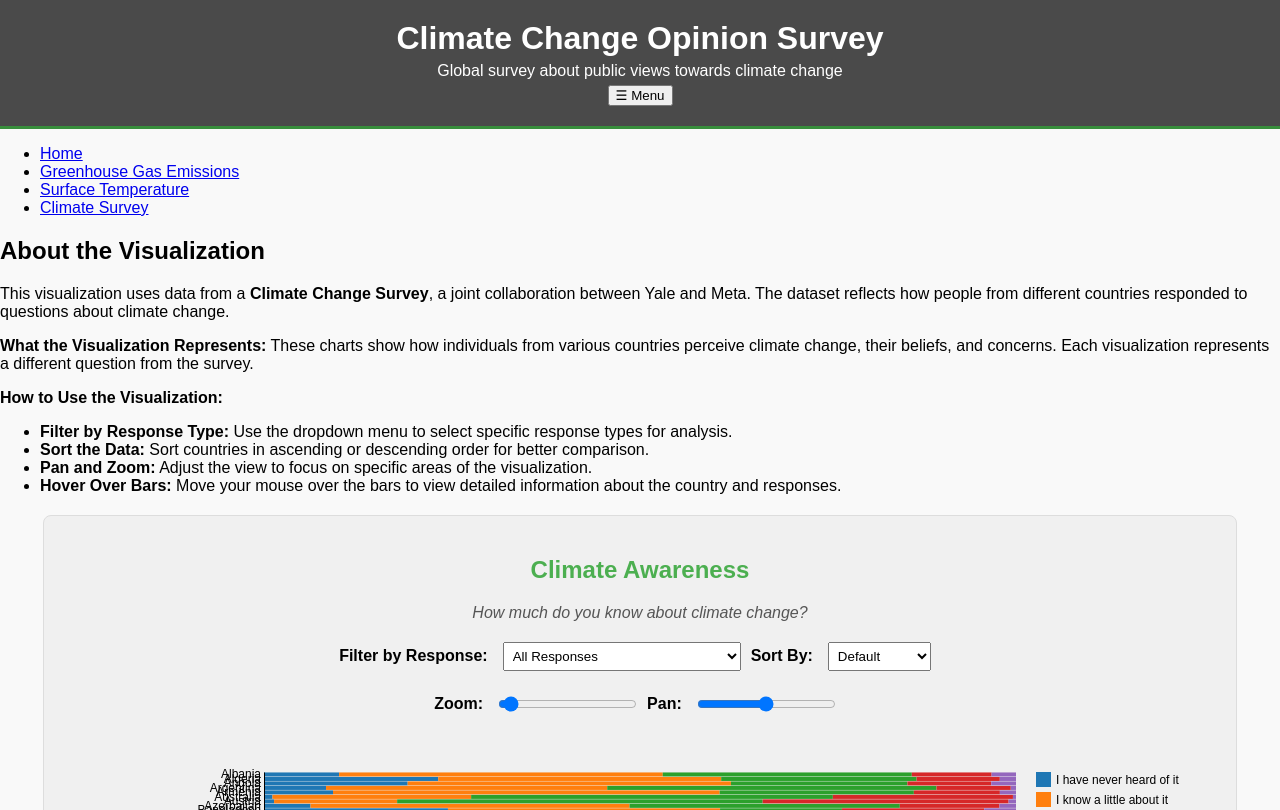
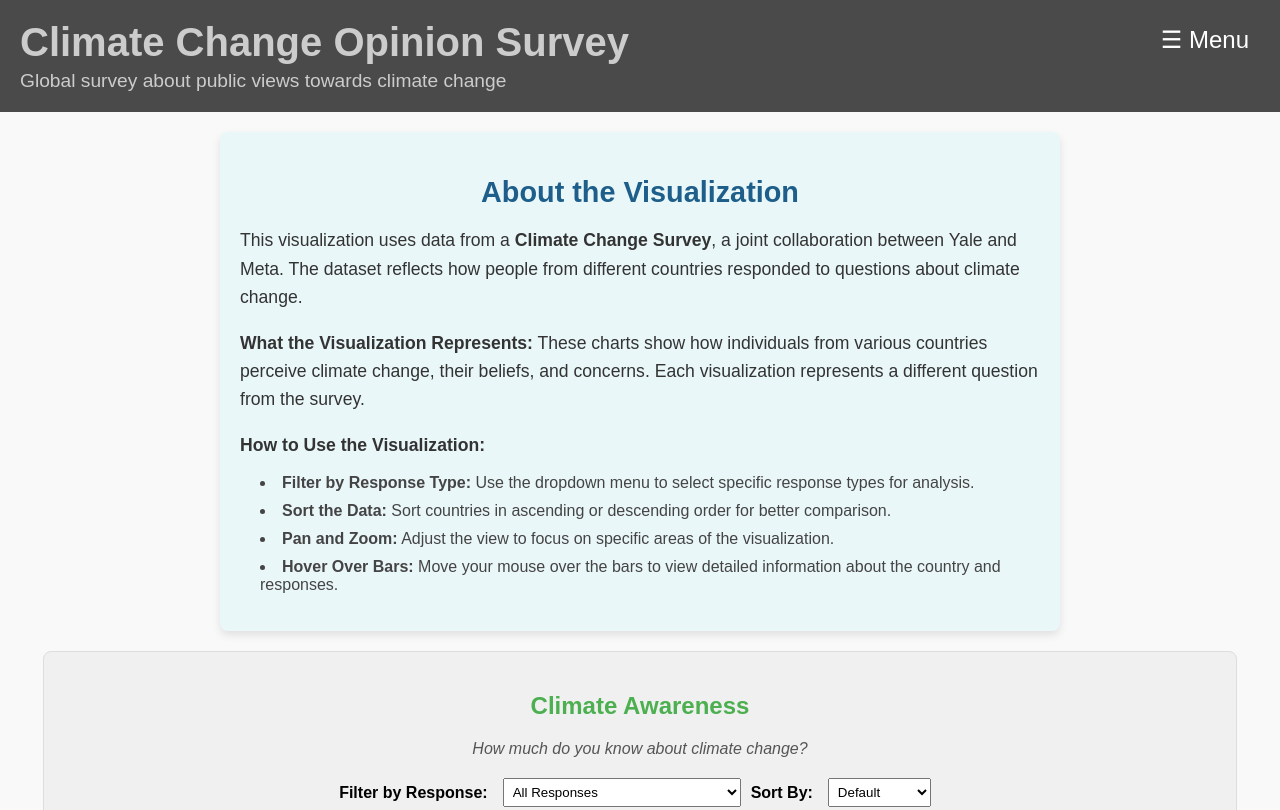
Before and after one commit to FNU93/COS30045-Group-12-Project, a plain HTML site: page project/climate_survey.html in a window 1280 px wide. Shown: the top 810 px of the page. Drawn offline with nearby package versions, Linux system fonts and the light colour scheme.

Commit message:
Add files via upload

```diff
--- /dev/null
+++ b/project/assets/css/style.css
@@ -0,0 +1,191 @@
+/* General Styles */
+body {
+    margin: 0;
+    padding: 0;
+    font-family: Arial, sans-serif;
+    color: #fff;
+    background-color: #000;
+}
+
+
+header {
+    position: relative;
+    width: 100%;
+    padding: 20px;
+    background: rgba(0, 0, 0, 0.7);
+    box-sizing: border-box;
+    z-index: 1000;
+}
+
+header .logo h1 {
+    margin: 0;
+    font-size: 2.5em;
+}
+
+header .logo p {
+    margin: 5px 0 0;
+    font-size: 1.2em;
+}
+
+#drawer-button {
+    position: absolute;
+    top: 25px;
+    right: 25px;
+    font-size: 1.5em;
+    background: none;
+    border: none;
+    color: #fff;
+    cursor: pointer;
+}
+
+#drawer {
+    position: fixed;
+    top: 0;
+    right: -250px;
+    width: 250px;
+    height: 100%;
+    background: #333;
+    overflow-x: hidden;
+    transition: right 0.3s ease;
+    z-index: 9999;
+    display: flex;
+    align-items: center;
+
+}
+
+#drawer ul {
+    list-style-type: none;
+    padding: 0;
+    margin: 0 auto;
+}
+
+#drawer li {
+    border-bottom: 1px solid #444;
+}
+
+#drawer a {
+    display: block;
+    padding: 15px 20px;
+    color: #fff;
+    text-decoration: none;
+    text-align: center;
+}
+
+#drawer a:hover {
+    background: #575757;
+}
+
+/* Main Content */
+main {
+    position: relative;
+    width: 100%;
+    height: calc(100vh - 100px);
+    /* Adjust based on header/footer height */
+    background-image: url('/assets/images/home.jpg');
+    background-size: cover;
+    background-position: center;
+    overflow: hidden;
+}
+
+.content {
+    position: relative;
+    width: 100%;
+    height: 100%;
+}
+
+.overlay {
+    position: absolute;
+    top: 0;
+    left: 0;
+    width: 100%;
+    height: 100%;
+    background-color: rgba(0, 0, 0, 0.5);
+    /* Slight transparency */
+    display: flex;
+    flex-direction: column;
+    align-items: center;
+    justify-content: center;
+    text-align: center;
+    padding: 20px;
+    box-sizing: border-box;
+}
+
+.overlay h2 {
+    font-size: 2.5em;
+    margin-bottom: 20px;
+}
+
+.overlay p {
+    font-size: 1.5em;
+    margin-bottom: 40px;
+}
+
+.buttons {
+    display: flex;
+    flex-wrap: wrap;
+    gap: 20px;
+    justify-content: center;
+}
+
+.btn {
+    padding: 15px 30px;
+    background-color: #4caf50;
+    color: #fff;
+    text-decoration: none;
+    font-size: 1.2em;
+    border-radius: 5px;
+    transition: background-color 0.3s ease;
+}
+
+.btn:hover {
+    background-color: #45a049;
+}
+
+
+footer {
+    text-align: center;
+    padding: 10px;
+    background: #333;
+    color: #fff;
+}
+
+footer p {
+    margin: 5px 0;
+}
+
+footer a {
+    color: #4caf50;
+    text-decoration: none;
+}
+
+footer a:hover {
+    text-decoration: underline;
+}
+
+
+@media (max-width: 768px) {
+    header .logo h1 {
+        font-size: 1.8em;
+    }
+
+    header .logo p {
+        font-size: 1em;
+    }
+
+    .overlay h2 {
+        font-size: 2em;
+    }
+
+    .overlay p {
+        font-size: 1.2em;
+    }
+
+    .btn {
+        font-size: 1em;
+    }
+
+    #drawer {
+        width: 200px;
+        right: -200px;
+    }
+}
--- a/project/assets/css/vis1.css
+++ b/project/assets/css/vis1.css
@@ -8,21 +8,113 @@ body {
 }
 
 header {
-    text-align: center;
+    color: #ccc;
+    position: relative;
+    width: 100%;
     padding: 20px;
-    background-color: rgba(0, 0, 0, 0.7);
-    color: white;
+    background: rgba(0, 0, 0, 0.7);
+    box-sizing: border-box;
+    z-index: 1000;
 }
 
-header h1 {
+header .logo h1 {
     margin: 0;
     font-size: 2.5em;
 }
 
-header p {
+header .logo p {
+    margin: 5px 0 0;
     font-size: 1.2em;
-    margin: 10px 0 0;
 }
+
+#drawer-button {
+    position: absolute;
+    top: 25px;
+    right: 25px;
+    font-size: 1.5em;
+    background: none;
+    border: none;
+    color: #fff;
+    cursor: pointer;
+}
+
+/* Drawer Navigation */
+#drawer {
+    position: fixed;
+    top: 0;
+    right: -250px;
+    /* Hidden by default */
+    width: 250px;
+    height: 100%;
+    background: #333;
+    overflow-x: hidden;
+    transition: right 0.3s ease;
+    z-index: 9999;
+    /* On top of everything */
+    display: flex;
+    align-items: center;
+    /* Vertically center menu items */
+}
+
+#drawer ul {
+    list-style-type: none;
+    padding: 0;
+    margin: 0 auto;
+    /* Center the list horizontally */
+}
+
+#drawer li {
+    border-bottom: 1px solid #444;
+}
+
+#drawer a {
+    display: block;
+    padding: 15px 20px;
+    color: #fff;
+    text-decoration: none;
+    text-align: center;
+}
+
+#drawer a:hover {
+    background: #575757;
+}
+
+#visualization2-description {
+    margin: 20px auto;
+    padding: 20px;
+    background-color: #f9f9f9;
+    border-radius: 8px;
+    max-width: 800px;
+    box-shadow: 0 4px 8px rgba(0, 0, 0, 0.1);
+}
+
+.description-container h2 {
+    font-size: 1.8em;
+    color: #2a7f4e;
+    /* Use a green shade to match the environmental theme */
+    margin-bottom: 10px;
+    text-align: center;
+}
+
+.description-container p {
+    font-size: 1.1em;
+    line-height: 1.6;
+    color: #333;
+    margin-bottom: 15px;
+}
+
+.description-container ul {
+    list-style: disc inside;
+    padding-left: 20px;
+    margin-top: 10px;
+}
+
+.description-container li {
+    margin-bottom: 10px;
+    font-size: 1em;
+    color: #444;
+}
+
 
 main {
     padding: 20px;
--- a/project/assets/css/vis3.css
+++ b/project/assets/css/vis3.css
@@ -8,20 +8,114 @@ body {
 }
 
 header {
-    text-align: center;
-    background-color: rgba(0, 0, 0, 0.7);
-    color: white;
-    padding: 20px 10px;
-    border-bottom: 3px solid #388E3C;
+    color: #ccc;
+    position: relative;
+    width: 100%;
+    padding: 20px;
+    background: rgba(0, 0, 0, 0.7);
+    box-sizing: border-box;
+    z-index: 1000;
 }
 
-header h1 {
+header .logo h1 {
     margin: 0;
-    font-size: 2em;
+    font-size: 2.5em;
 }
 
-header p {
-    margin: 5px 0;
+header .logo p {
+    margin: 5px 0 0;
+    font-size: 1.2em;
+}
+
+#drawer-button {
+    position: absolute;
+    top: 25px;
+    right: 25px;
+    font-size: 1.5em;
+    background: none;
+    border: none;
+    color: #fff;
+    cursor: pointer;
+}
+
+/* Drawer Navigation */
+#drawer {
+    position: fixed;
+    top: 0;
+    right: -250px;
+    /* Hidden by default */
+    width: 250px;
+    height: 100%;
+    background: #333;
+    overflow-x: hidden;
+    transition: right 0.3s ease;
+    z-index: 9999;
+    /* On top of everything */
+    display: flex;
+    align-items: center;
+    /* Vertically center menu items */
+}
+
+#drawer ul {
+    list-style-type: none;
+    padding: 0;
+    margin: 0 auto;
+    /* Center the list horizontally */
+}
+
+#drawer li {
+    border-bottom: 1px solid #444;
+}
+
+#drawer a {
+    display: block;
+    padding: 15px 20px;
+    color: #fff;
+    text-decoration: none;
+    text-align: center;
+}
+
+#drawer a:hover {
+    background: #575757;
+}
+
+
+
+#visualization3-description {
+    margin: 20px auto;
+    padding: 20px;
+    background-color: #eaf7f9;
+    /* Light teal for a climate change theme */
+    border-radius: 8px;
+    max-width: 800px;
+    box-shadow: 0 4px 8px rgba(0, 0, 0, 0.1);
+}
+
+.description-container h2 {
+    font-size: 1.8em;
+    color: #1d5e8a;
+    /* Dark teal for the climate theme */
+    margin-bottom: 10px;
+    text-align: center;
+}
+
+.description-container p {
+    font-size: 1.1em;
+    line-height: 1.6;
+    color: #333;
+    margin-bottom: 15px;
+}
+
+.description-container ul {
+    list-style: disc inside;
+    padding-left: 20px;
+    margin-top: 10px;
+}
+
+.description-container li {
+    margin-bottom: 10px;
+    font-size: 1em;
+    color: #444;
 }
 
 
--- a/project/assets/css/visualization2.css
+++ b/project/assets/css/visualization2.css
@@ -8,21 +8,74 @@ body {
 }
 
 header {
-    text-align: center;
+    color: #ccc;
+    position: relative;
+    width: 100%;
     padding: 20px;
-    background-color: rgba(0, 0, 0, 0.7);
-    color: white;
+    background: rgba(0, 0, 0, 0.7);
+    box-sizing: border-box;
+    z-index: 1000;
 }
 
-header h1 {
+header .logo h1 {
     margin: 0;
     font-size: 2.5em;
 }
 
-header p {
+header .logo p {
+    margin: 5px 0 0;
     font-size: 1.2em;
-    margin: 10px 0 0;
 }
+
+#drawer-button {
+    position: absolute;
+    top: 25px;
+    right: 25px;
+    font-size: 1.5em;
+    background: none;
+    border: none;
+    color: #fff;
+    cursor: pointer;
+}
+
+
+#drawer {
+    position: fixed;
+    top: 0;
+    right: -250px;
+    width: 250px;
+    height: 100%;
+    background: #333;
+    overflow-x: hidden;
+    transition: right 0.3s ease;
+    z-index: 9999;
+    display: flex;
+    align-items: center;
+}
+
+#drawer ul {
+    list-style-type: none;
+    padding: 0;
+    margin: 0 auto;
+}
+
+#drawer li {
+    border-bottom: 1px solid #444;
+}
+
+#drawer a {
+    display: block;
+    padding: 15px 20px;
+    color: #fff;
+    text-decoration: none;
+    text-align: center;
+}
+
+#drawer a:hover {
+    background: #575757;
+}
+
+
 
 main {
     padding: 20px;
@@ -85,6 +138,43 @@ main {
     align-items: center;
 }
 
+#visualization-temperature-description {
+    margin: 20px auto;
+    padding: 20px;
+    background-color: #f4f8fc;
+    /* Light blue for a temperature theme */
+    border-radius: 8px;
+    max-width: 800px;
+    box-shadow: 0 4px 8px rgba(0, 0, 0, 0.1);
+}
+
+.description-container h2 {
+    font-size: 1.8em;
+    color: #1a73e8;
+    /* Use a blue shade for temperature context */
+    margin-bottom: 10px;
+    text-align: center;
+}
+
+.description-container p {
+    font-size: 1.1em;
+    line-height: 1.6;
+    color: #333;
+    margin-bottom: 15px;
+}
+
+.description-container ul {
+    list-style: disc inside;
+    padding-left: 20px;
+    margin-top: 10px;
+}
+
+.description-container li {
+    margin-bottom: 10px;
+    font-size: 1em;
+    color: #444;
+}
+
 footer {
     text-align: center;
     padding: 10px;
```
